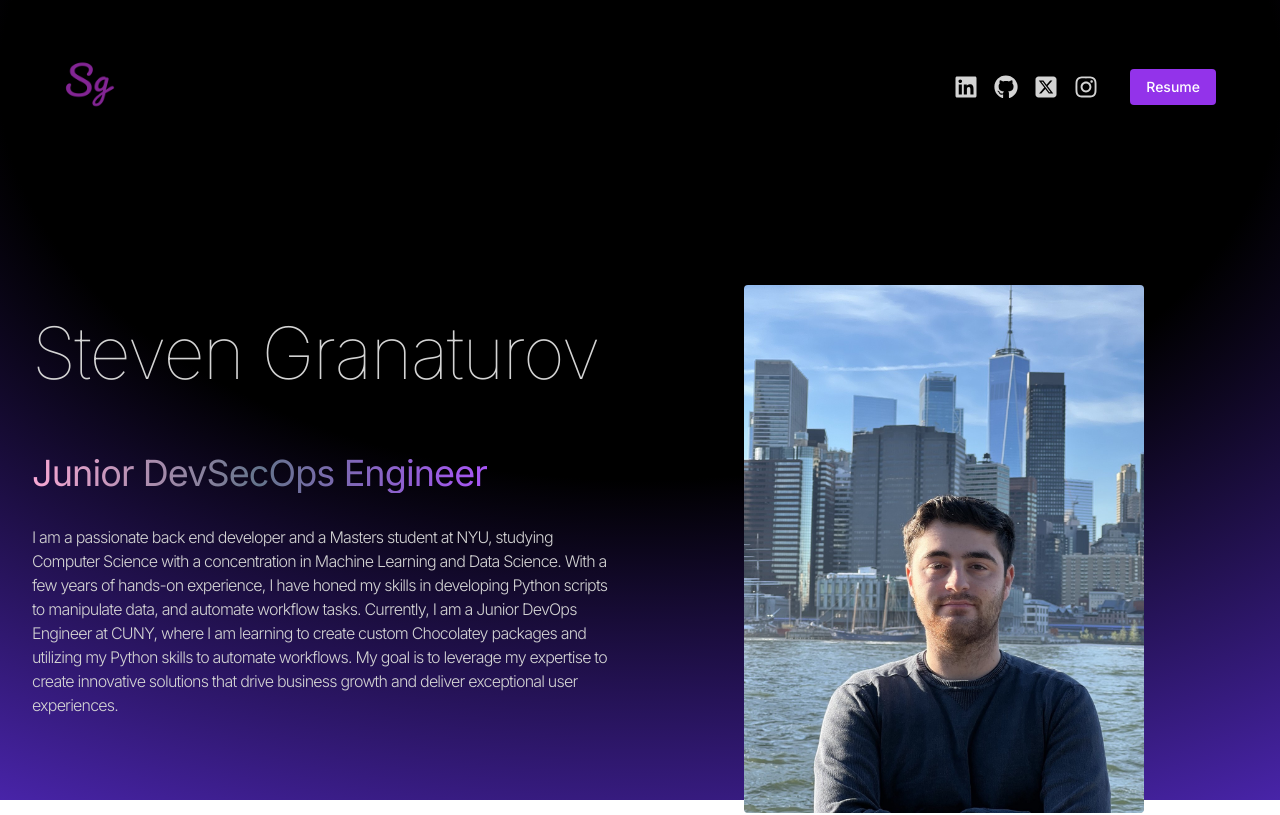
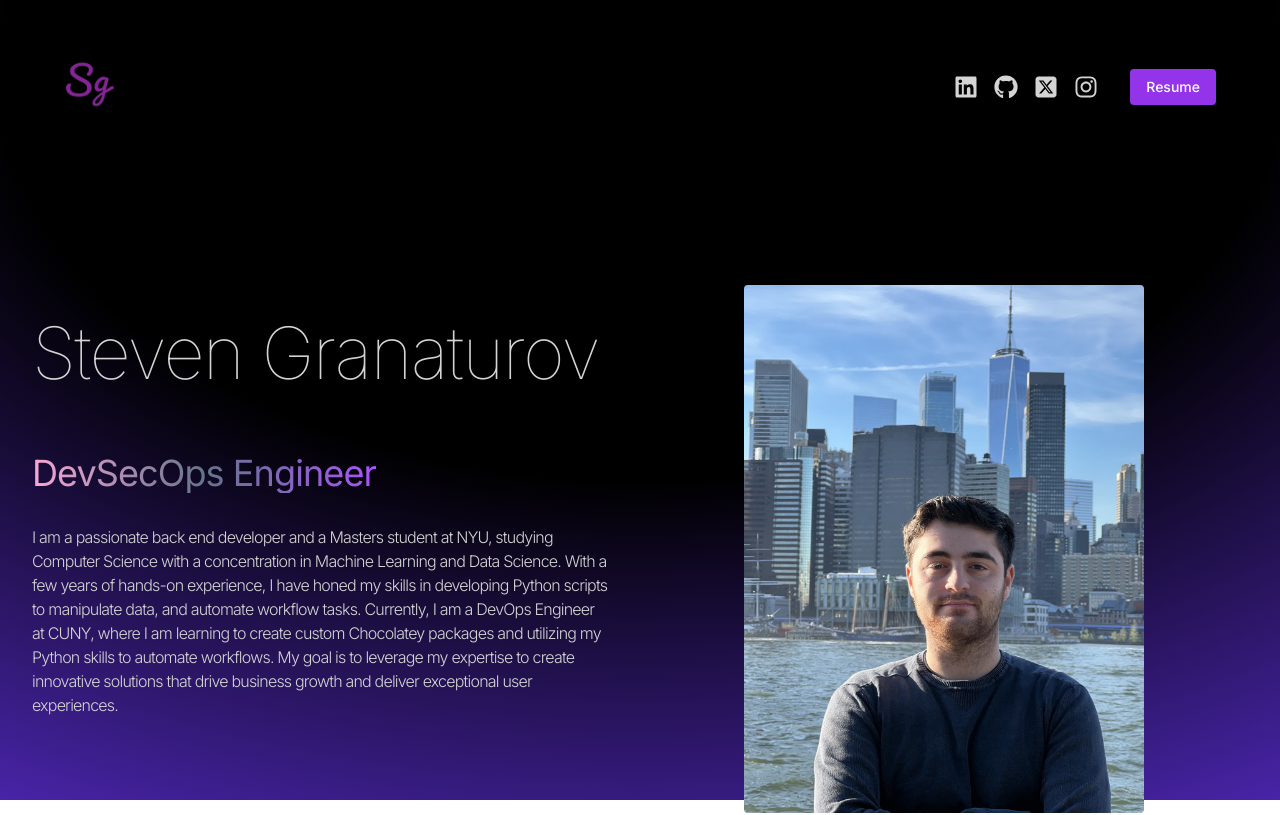
Before and after one commit to ander9991/Portfolio, a React (Create React App) app: page / in a window 1280 px wide. Shown: the top 815 px of the page. Built offline with nearby package versions, Linux system fonts and the light colour scheme.

Commit message:
Updated profile

```diff
--- a/src/components/Profile.jsx
+++ b/src/components/Profile.jsx
@@ -17,7 +17,7 @@ const Profile = () => {
                     <motion.h1 variants={contrainer(0)} initial="hidden" animate="visible"
                     className="pb-16 text-6xl font-thin tracking-tight lg:mt-16 lg:text-7xl">Steven Granaturov</motion.h1>
                     <motion.span variants={contrainer(0.5)} initial="hidden" animate="visible"
-                    className="bg-gradient-to-r from-pink-300 via-slate-500 to-purple-500 bg-clip-text text-4xl tracking-tight text-transparent">Junior DevSecOps Engineer</motion.span>
+                    className="bg-gradient-to-r from-pink-300 via-slate-500 to-purple-500 bg-clip-text text-4xl tracking-tight text-transparent">DevSecOps Engineer</motion.span>
                     <motion.p variants={contrainer(1.0)} initial="hidden" animate="visible"
                     className="my-2 max-w-xl py-6 font-light tracking-tighter">
                         {PROFILE_CONTENT}
--- a/src/constants/index.js
+++ b/src/constants/index.js
@@ -8,7 +8,7 @@ import DYCD from "../assets/DYCD.png";
 import CCNY from "../assets/CCNY-purple.png";
 import NYU from "../assets/NYU.png"
 
-export const PROFILE_CONTENT = `I am a passionate back end developer and a Masters student at NYU, studying Computer Science with a concentration in Machine Learning and Data Science. With a few years of hands-on experience, I have honed my skills in developing Python scripts to manipulate data, and automate workflow tasks. Currently, I am a Junior DevOps Engineer at CUNY, where I am learning to create custom Chocolatey packages and utilizing my Python skills to automate workflows. My goal is to leverage my expertise to create innovative solutions that drive business growth and deliver exceptional user experiences.`;
+export const PROFILE_CONTENT = `I am a passionate back end developer and a Masters student at NYU, studying Computer Science with a concentration in Machine Learning and Data Science. With a few years of hands-on experience, I have honed my skills in developing Python scripts to manipulate data, and automate workflow tasks. Currently, I am a DevOps Engineer at CUNY, where I am learning to create custom Chocolatey packages and utilizing my Python skills to automate workflows. My goal is to leverage my expertise to create innovative solutions that drive business growth and deliver exceptional user experiences.`;
 
 export const ABOUT_TEXT = "My journey in Computer Science began in high school, where I took a college level programming course and have built my first PC. This is where my deep curiosity for how things work began and the enjoyment of solving complex problems by connecting 'puzzle pieces' together. It is from one of my undergraduate advisor and professor where he introduced me to Machine Learning and quickly sparked my interest in this field. The idea of using technology to determine untrivial relationships between several data points, as well as leveraging Machine Learning to make predictions based on old data. Suddenly, Machine Learning opened the world to many more opportunities, such as developing medicine to diseases we have deemed to be incurable, and even self driving vehicles. Outside of Computer Science, I am also a professional table tennis player and coach in the United states with a USATT rating of 2360, making me top 10 in New York State, and top 86 in the United States. It is through table tennis where I have met amazing and powerful people, such as Tim Cook himself, and have allowed me to connect with people from around the world!";
 
```
